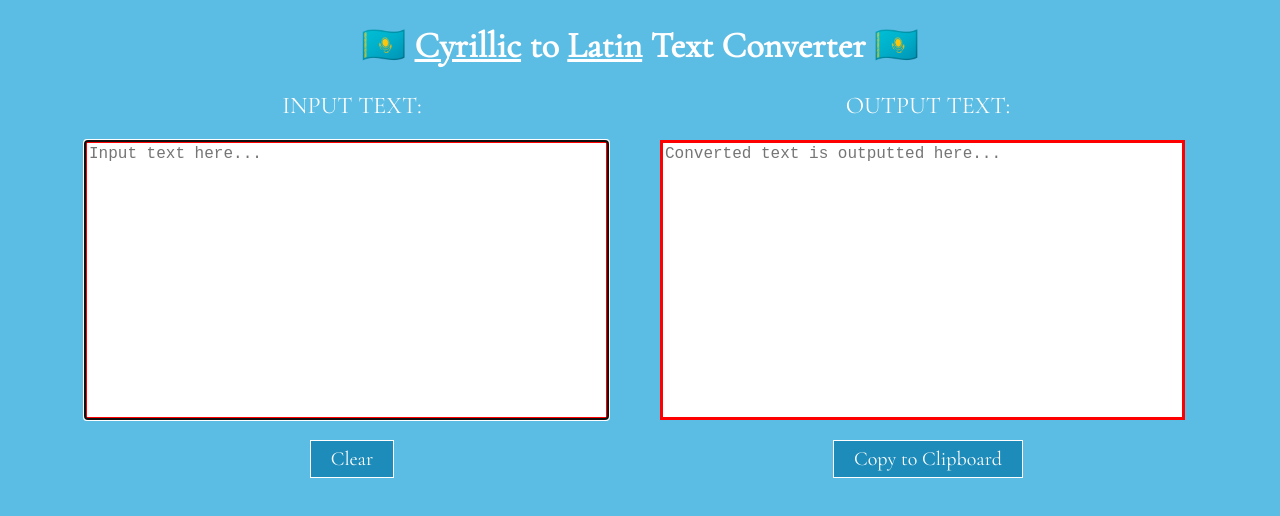
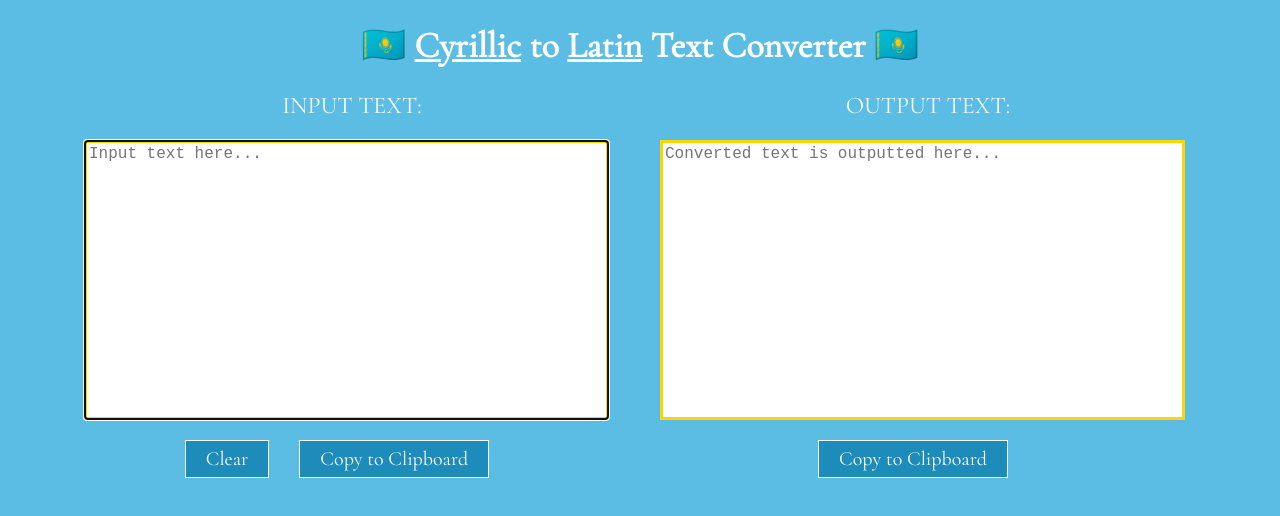
Before and after one commit to nurzhankanatzhanov/latinKazakh, a React app in the folder latin-kazakh/: page / in a window 1280 px wide. Shown: the top 516 px of the page. Built offline with nearby package versions, Linux system fonts and the light colour scheme.

Commit message:
lowercase done

```diff
--- a/latin-kazakh/src/Converter/Button/Button.css
+++ b/latin-kazakh/src/Converter/Button/Button.css
@@ -1,12 +1,21 @@
 .Button {
-  background-color: #1e8cba; /* Green */
+  display: inline-block;
+  background-color: #1e8cba;
   border: none;
   color: white;
   padding: 6px 20px;
   text-align: center;
   text-decoration: none;
-  display: inline-block;
   font-size: 20px;
   font-family: "Cormorant Garamond", serif;
   border: 1px solid white;
+  transition-duration: 0.4s;
+  margin-right: 30px;
 }
+
+.Button:hover {
+  cursor: pointer;
+  background-color: white; /* Green */
+  color: black;
+  border: 2px solid #065679;
+}
--- a/latin-kazakh/src/Converter/Button/Button.js
+++ b/latin-kazakh/src/Converter/Button/Button.js
@@ -3,11 +3,9 @@ import React from "react";
 import classes from "./Button.css";
 
 const button = (props) => (
-  <div>
-    <button type="button" onClick={props.click} className={classes.Button}>
-      {props.name}
-    </button>
-  </div>
+  <button type="button" onClick={props.click} className={classes.Button}>
+    {props.name}
+  </button>
 );
 
 export default button;
--- a/latin-kazakh/src/Converter/Converter.css
+++ b/latin-kazakh/src/Converter/Converter.css
@@ -12,6 +12,7 @@
   display: inline-block;
   width: 50%;
   margin: auto;
+  align-items: center;
 }
 
 label {
--- a/latin-kazakh/src/Converter/Converter.js
+++ b/latin-kazakh/src/Converter/Converter.js
@@ -4,25 +4,46 @@ import classes from "./Converter.css";
 import TextArea from "./Textarea/Textarea";
 import Button from "./Button/Button";
 
+import conversionTable from "../HOC/conversion";
+
 class Converter extends Component {
   state = {
-    text: "",
+    originalText: "",
+    convertedText: "",
   };
 
   textInputter = (event) => {
+    const input = event.target.value;
+
+    let converted = input;
+    for (let i = 0; i < input.length; i++) {
+      const char = input.charAt(i);
+
+      if (!conversionTable.hasOwnProperty(char)) continue;
+
+      const regex = new RegExp(char, "g");
+      converted = converted.replace(regex, conversionTable[char]);
+    }
+
     this.setState({
-      text: event.target.value,
+      originalText: input,
+      convertedText: converted,
     });
   };
 
   clearInput = () => {
     this.setState({
-      text: "",
+      originalText: "",
+      convertedText: "",
     });
   };
 
   copyToClipboard = () => {
-    navigator.clipboard.writeText(this.state.text);
+    navigator.clipboard.writeText(this.state.convertedText);
+  };
+
+  copyOriginal = () => {
+    navigator.clipboard.writeText(this.state.originalText);
   };
 
   render() {
@@ -35,9 +56,10 @@ class Converter extends Component {
             focus={true}
             readonly={false}
             typing={(event) => this.textInputter(event)}
-            value={this.state.text}
+            value={this.state.originalText}
           />
           <Button name="Clear" click={() => this.clearInput()} />
+          <Button name="Copy to Clipboard" click={() => this.copyOriginal()} />
         </div>
         <div className={classes.half}>
           <label htmlFor="input_text">Output Text:</label>
@@ -45,7 +67,7 @@ class Converter extends Component {
             place="Converted text is outputted here..."
             readonly={true}
             focus={false}
-            value={this.state.text}
+            value={this.state.convertedText}
           />
           <Button
             name="Copy to Clipboard"
--- a/latin-kazakh/src/Converter/Textarea/Textarea.css
+++ b/latin-kazakh/src/Converter/Textarea/Textarea.css
@@ -2,7 +2,7 @@
   margin-top: 2%;
   resize: none;
   display: block;
-  border: 3px solid red;
+  border: 3px solid #ffd500;
   margin: 20px;
   font-size: 16px;
 }
--- /dev/null
+++ b/latin-kazakh/src/HOC/conversion.js
@@ -0,0 +1,46 @@
+// source - https://sozdik.kz/ru/news/articles/orpho_rules/
+
+const conversionTable = {
+  а: "a",
+  ә: "á",
+  б: "b",
+  в: "v",
+  г: "g",
+  ғ: "ǵ",
+  д: "d",
+  е: "e",
+  ё: "yo",
+  ж: "j",
+  з: "z",
+  и: "ı",
+  й: "ı",
+  к: "k",
+  қ: "q",
+  л: "l",
+  м: "m",
+  н: "n",
+  ң: "ń",
+  о: "o",
+  ө: "ó",
+  п: "p",
+  р: "r",
+  с: "s",
+  т: "t",
+  у: "ý",
+  ұ: "u",
+  ү: "ú",
+  ф: "f",
+  х: "h",
+  һ: "h",
+  ц: "ts",
+  ч: "ch",
+  ш: "sh",
+  щ: "sh",
+  ы: "y",
+  і: "i",
+  э: "e",
+  ю: "yu",
+  я: "ya",
+};
+
+export default conversionTable;
```
